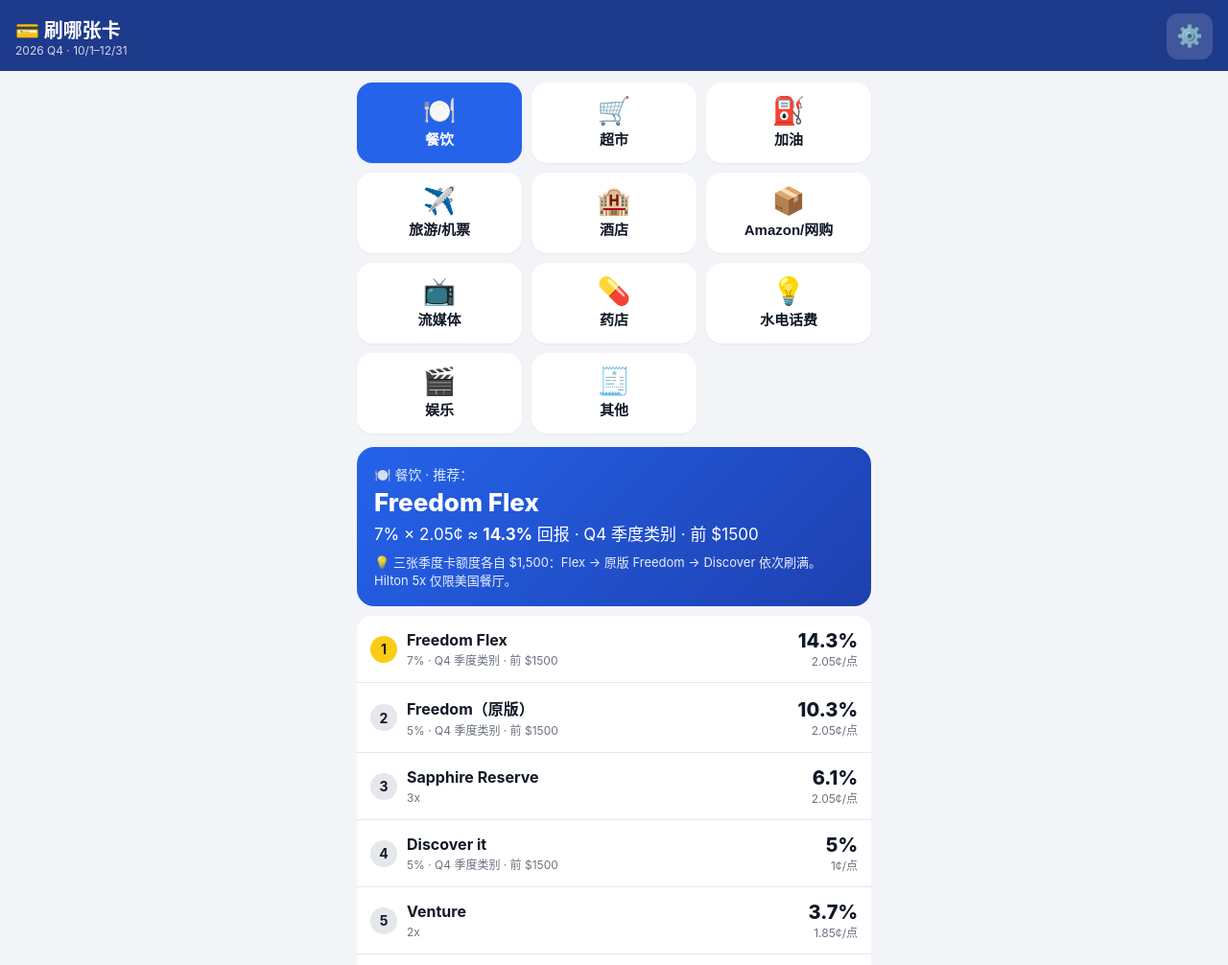
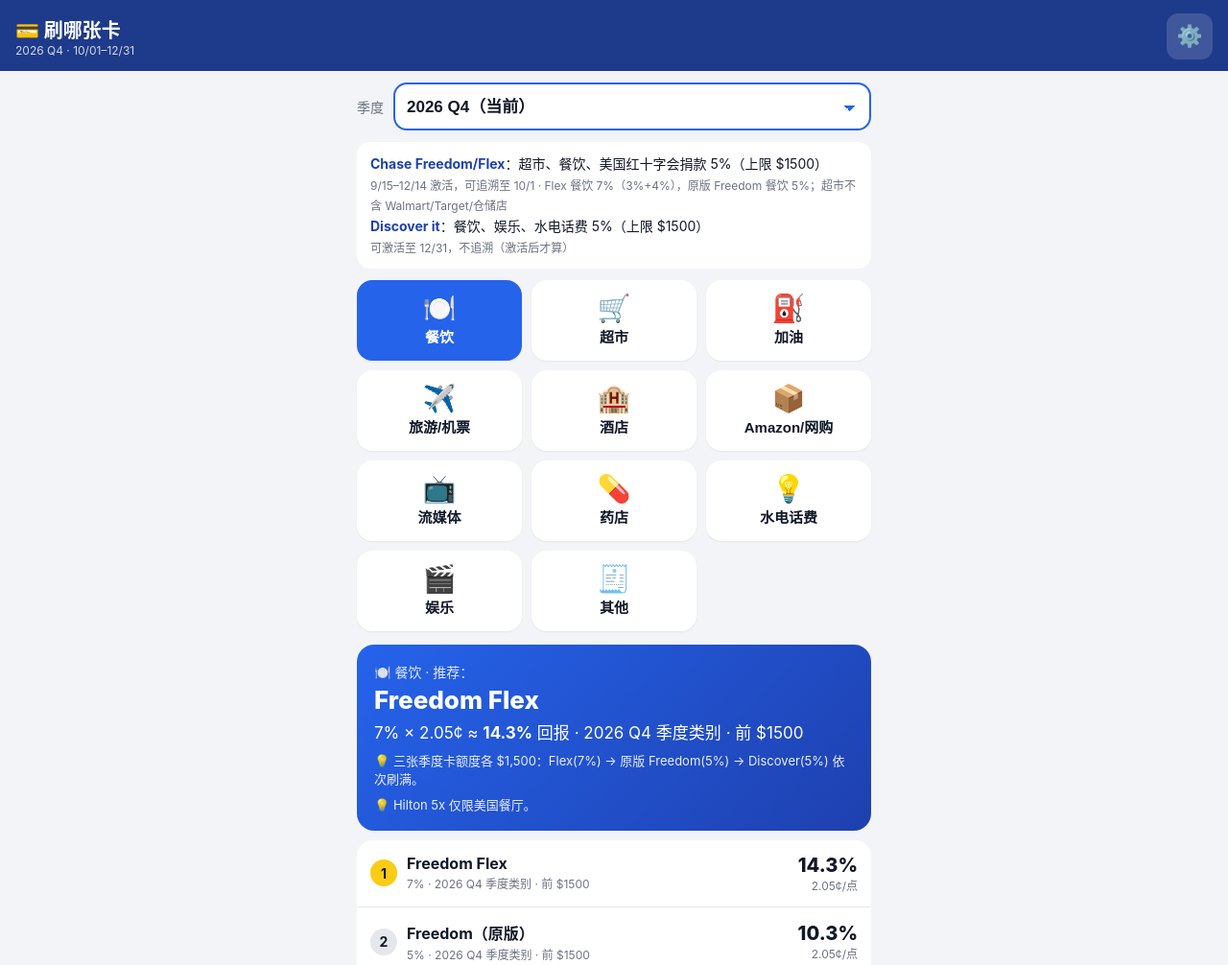
Before and after one commit to weizhanggrok/card-rewards, a plain HTML site: page index.html in a window 1280 px wide. Shown: the top 1006 px of the page at 96% size. Drawn offline with Linux system fonts and the light colour scheme.

Commit message:
Add quarter selector (2026 Q4, 2027 Q1, 2027 Q2 placeholder)

```diff
--- a/index.html
+++ b/index.html
@@ -52,6 +52,11 @@
 .tog{display:flex;align-items:center;justify-content:space-between;min-height:52px;border-top:1px solid var(--line);gap:10px;font-size:15px}
 .tog input{width:26px;height:26px;flex:none}
 .close{width:100%;margin-top:16px;background:var(--acc);color:#fff;border:0;font-weight:700}
+.qbar{display:flex;align-items:center;gap:10px;margin-bottom:12px}
+.qbar label{font-size:14px;color:var(--sub);flex:none}
+.qbar select{flex:1;min-height:50px;font-size:17px;font-weight:700;border:2px solid var(--acc);border-radius:14px;padding:0 12px;background:#fff;color:var(--ink);-webkit-appearance:none;appearance:none;background-image:linear-gradient(45deg,transparent 50%,#2563eb 50%),linear-gradient(135deg,#2563eb 50%,transparent 50%);background-position:calc(100% - 20px) 22px,calc(100% - 14px) 22px;background-size:6px 6px;background-repeat:no-repeat}
+.qinfo{background:#fff;border-radius:14px;padding:12px 14px;font-size:14px;line-height:1.55;margin-bottom:12px}
+.qinfo b{color:#1e40af}.qinfo .na{color:#92400e}
 .install{display:none;background:#fef3c7;color:#92400e;border-radius:12px;padding:10px 12px;font-size:13px;margin-bottom:12px}
 </style>
 </head>
@@ -59,19 +64,34 @@
 <header><h1>💳 刷哪张卡<small id="qlabel"></small></h1><button class="gear" id="gear" aria-label="设置">⚙️</button></header>
 <main>
   <div class="install" id="install"></div>
+  <div class="qbar"><label for="qsel">季度</label><select id="qsel" aria-label="选择季度"></select></div>
+  <div class="qinfo" id="qinfo"></div>
   <div class="tiles" id="tiles"></div>
   <div class="rec" id="rec"></div>
   <div class="list" id="list"></div>
-  <div class="foot">数据核查于 2026-10-11 · 以发卡行条款为准<br>Q4 激活：Chase 12/14 前（可追溯）· Discover 尽早（不追溯）</div>
+  <div class="foot">数据核查于 2026-10-12 · 以发卡行条款为准<br>季度类别未公布时仅按基础倍率计算</div>
 </main>
 <div class="sheet" id="sheet"><div class="panel" id="panel"></div></div>
 <script>
-/* ===== 季度数据（每季度改这里） ===== */
-const Q = {
-  label:"2026 Q4", start:"2026-10-01", end:"2026-12-31",
-  chase:{ cats:["dining","groceries"], add:4, cap:1500, by:"12/14", retro:true },      // + 红十字会捐款
-  discover:{ cats:["dining","entertainment","utilities"], rate:5, cap:1500, retro:false }
-};
+/* ===== 季度数据（新增季度：往 QUARTERS 里加一项；某卡类别未公布就写 null） =====
+ * chase:    cats=季度类别, add=在原倍率上加的百分点（Flex 餐饮 3+4=7）, cap=合并上限
+ * discover: cats=季度类别, rate=总倍率, retro=是否可追溯
+ * extra:    不在 11 个格子里的类别（只做展示）
+ */
+const QUARTERS = [
+  { id:"2026Q4", label:"2026 Q4", start:"2026-10-01", end:"2026-12-31",
+    chase:{ cats:["groceries","dining"], extra:"美国红十字会捐款", add:4, cap:1500,
+            activate:"9/15–12/14 激活，可追溯至 10/1", note:"Flex 餐饮 7%（3%+4%），原版 Freedom 餐饮 5%；超市不含 Walmart/Target/仓储店" },
+    discover:{ cats:["dining","entertainment","utilities"], rate:5, cap:1500, retro:false,
+            activate:"可激活至 12/31，不追溯（激活后才算）" },
+    tips:{ dining:"三张季度卡额度各 $1,500：Flex(7%) → 原版 Freedom(5%) → Discover(5%) 依次刷满。" } },
+  { id:"2027Q1", label:"2027 Q1", start:"2027-01-01", end:"2027-03-31",
+    chase:{ cats:["groceries","streaming"], add:4, cap:1500,
+            activate:"12/15/2026 起可激活（截止约 3/14/2027）", note:"超市不含 Walmart/Target；流媒体为 Chase 指定的热门服务（Netflix、Disney+、Hulu、Max、Spotify、YouTube Premium/TV、Apple Music 等）" },
+    discover:null,   // 截至 2026-10-12 Discover 尚未公布
+    tips:{} },
+  { id:"2027Q2", label:"2027 Q2", start:"2027-04-01", end:"2027-06-30", chase:null, discover:null, tips:{} }
+];
 const PRESETS = { tpg:{n:"TPG估值",UR:2.05,C1:1.85,HH:0.4}, mid:{n:"折中",UR:1.5,C1:1.5,HH:0.5}, cash:{n:"现金",UR:1,C1:1,HH:0.4} };
 const CATS = [
   ["dining","🍽️","餐饮"],["groceries","🛒","超市"],["gas","⛽","加油"],["flights","✈️","旅游/机票"],
@@ -79,13 +99,13 @@
   ["utilities","💡","水电话费"],["entertainment","🎬","娱乐"],["other","🧾","其他"]
 ];
 const TIPS = {
-  dining:"三张季度卡额度各自 $1,500：Flex → 原版 Freedom → Discover 依次刷满。Hilton 5x 仅限美国餐厅。",
+  dining:"Hilton 5x 仅限美国餐厅。",
   groceries:"Chase 超市不含 Walmart/Target/Costco 等仓储店。",
   gas:"实体店若能用 Samsung Wallet，可在设置中打开 → Samsung 卡 3%。",
   flights:"通过 Chase Travel 订用 CSR 8x 更高；邮轮/民宿/交通 CSR 只有 1x，用 Venture 2x。",
   hotels:"Chase Travel 订用 CSR 8x；Capital One Travel 订用 Venture 5x；希尔顿官网 Hilton 卡 7x（每点约 0.4¢）。",
-  amazon:"本季度无 Amazon 加成。", streaming:"2027 Q1 Chase 季度类别含流媒体。",
-  utilities:"先确认是否收刷卡手续费。Discover 不追溯，先激活。",
+  amazon:"本季度无 Amazon 加成。", streaming:"",
+  utilities:"先确认是否收刷卡手续费。",
   entertainment:"Capital One Entertainment 平台购票 Venture 5x。", other:"实体店能用 Samsung Wallet 时 Samsung 卡 3%。"
 };
 /* 卡片：r = 各类别总倍率；cur = 积分类型 */
@@ -101,22 +121,28 @@
 ];
 /* ===== 逻辑 ===== */
 const KEY="cardRewards.mobile.v1";
-const DEF={cat:"dining",preset:"tpg",pool:true,legacy:"freedom",actC:true,actD:true,wallet:false,owned:CARDS.map(c=>c.id)};
+const DEF={q:null,act:{},cat:"dining",preset:"tpg",pool:true,legacy:"freedom",wallet:false,owned:CARDS.map(c=>c.id)};
 let S; try{S=Object.assign({},DEF,JSON.parse(localStorage.getItem(KEY)||"{}"))}catch(e){S={...DEF}}
 const save=()=>{try{localStorage.setItem(KEY,JSON.stringify(S))}catch(e){}};
 const $=id=>document.getElementById(id);
 const f=n=>(Math.round(n*10)/10).toString();
-const today=new Date().toISOString().slice(0,10), inQ=today>=Q.start&&today<=Q.end;
-$("qlabel").textContent = inQ ? Q.label+" · 10/1–12/31" : "⚠️ 季度数据已过期，请更新";
+const today=new Date().toISOString().slice(0,10);
+const curQ = QUARTERS.find(q=>today>=q.start&&today<=q.end);
+const urlQ = new URLSearchParams(location.search).get("q");   // 例：?q=2027Q1
+if (urlQ && QUARTERS.some(q=>q.id===urlQ)) S.q = urlQ;
+let Q = QUARTERS.find(q=>q.id===S.q) || curQ || QUARTERS[QUARTERS.length-1];
+const qStatus = q => q===curQ ? "当前" : (today<q.start ? "未来" : "已过");
+const isAct = issuer => { const a=(S.act[Q.id]||{})[issuer]; return a===undefined ? true : a; };
+function setQ(id){ Q=QUARTERS.find(q=>q.id===id)||Q; S.q=Q.id; save(); render(); }
 
 function evalCard(c0,cat){
   let c=c0; if(c0.id==="freedom"&&S.legacy==="fu") c={...c0,n:c0.fu.n,base:c0.fu.base,r:c0.fu.r,q:null};
   let x = c.r[cat]!=null ? c.r[cat] : c.base, note="";
   if(c.id==="hilton"&&["dining","groceries","gas"].includes(cat)) note="仅限美国境内";
   const q=c.q&&Q[c.q];
-  if(q&&inQ&&q.cats.includes(cat)){
-    const act=c.q==="chase"?S.actC:S.actD, qx=q.rate||x+q.add;
-    if(act){x=qx; note=`Q4 季度类别 · 前 $${q.cap}`;} else note=`⚠️ 未激活（激活后 ${qx}%）`;
+  if(q&&q.cats.includes(cat)){
+    const act=isAct(c.q), qx=q.rate||x+q.add;
+    if(act){x=qx; note=`${Q.label} 季度类别 · 前 $${q.cap}`;} else note=`⚠️ 未激活（激活后 ${qx}%）`;
   }
   if(c.wallet&&S.wallet&&x<c.wallet&&cat!=="amazon"){x=c.wallet; note="用 Samsung Wallet 支付";}
   const P=PRESETS[S.preset]; let cents = c.cur==="CASH"?1 : P[c.cur];
@@ -124,7 +150,20 @@
   const unit = (c.cur==="CASH"||(c.cur==="UR"&&c.id!=="csr"))?"%":"x";
   return {n:c.n,x,unit,cents,pct:x*cents,note};
 }
+function renderQ(){
+  $("qsel").innerHTML=QUARTERS.map(q=>`<option value="${q.id}" ${q===Q?"selected":""}>${q.label}（${qStatus(q)}${q.chase||q.discover?"":" · 未公布"}）</option>`).join("");
+  $("qlabel").textContent = Q.label+" · "+Q.start.slice(5).replace("-","/")+"–"+Q.end.slice(5).replace("-","/")+(curQ?"":" · ⚠️ 请更新季度数据");
+  const nm=k=>(CATS.find(c=>c[0]===k)||[k,"",k])[2];
+  const line=(name,d)=> d
+    ? `<div><b>${name}</b>：${d.cats.map(nm).join("、")}${d.extra?"、"+d.extra:""} ${d.rate||5}%（上限 $${d.cap}）<br><span style="color:#6b7280;font-size:12px">${d.activate}${d.note?" · "+d.note:""}</span></div>`
+    : `<div class="na"><b>${name}</b>：该季度类别尚未公布，暂按基础倍率计算</div>`;
+  $("qinfo").innerHTML = (!Q.chase&&!Q.discover)
+    ? `<div class="na">📅 <b>${Q.label}</b> 该季度类别尚未公布。下方按各卡基础/常规倍率排序；公布后刷新页面即可获取更新。</div>`
+    : line("Chase Freedom/Flex",Q.chase)+line("Discover it",Q.discover)
+      +(qStatus(Q)==="未来"?`<div style="font-size:12px;color:#6b7280;margin-top:4px">未来季度默认按“已激活”计算，可在 ⚙️ 中调整。</div>`:"");
+}
 function render(){
+  renderQ();
   $("tiles").innerHTML=CATS.map(([k,e,n])=>`<button class="tile ${k===S.cat?"on":""}" data-k="${k}"><span>${e}</span>${n}</button>`).join("");
   const rows=CARDS.filter(c=>S.owned.includes(c.id)).map(c=>evalCard(c,S.cat)).sort((a,b)=>b.pct-a.pct);
   const cat=CATS.find(c=>c[0]===S.cat);
@@ -132,7 +171,7 @@
   const t=rows[0];
   $("rec").innerHTML=`<div class="lab">${cat[1]} ${cat[2]} · 推荐：</div><div class="name">${t.n}</div>
     <div class="rate">${f(t.x)}${t.unit}${t.unit==="x"||t.cents!==1?` × ${t.cents}¢`:""} ≈ <b>${f(t.pct)}%</b> 回报${t.note?` · ${t.note}`:""}</div>
-    ${TIPS[S.cat]?`<div class="tip">💡 ${TIPS[S.cat]}</div>`:""}`;
+    ${[Q.tips&&Q.tips[S.cat],TIPS[S.cat]].filter(Boolean).map(x=>`<div class="tip">💡 ${x}</div>`).join("")}`;
   $("list").innerHTML=rows.map((r,i)=>`<div class="item"><div class="n">${i+1}</div><div class="mid"><b>${r.n}</b><i class="${r.note.startsWith("⚠️")?"warn":""}">${f(r.x)}${r.unit}${r.note?" · "+r.note:""}</i></div><div class="pct">${f(r.pct)}%<small>${r.cents}¢/点</small></div></div>`).join("");
 }
 function settings(){
@@ -141,11 +180,12 @@
   $("panel").innerHTML=`<h2>设置</h2>
     <h3>积分估值（UR / Capital One / Hilton）</h3>${seg("preset",Object.entries(PRESETS).map(([k,p])=>[k,`${p.n}<br><small>${p.UR}/${p.C1}/${p.HH}¢</small>`]))}
     <h3>原版 Chase Freedom 状态</h3>${seg("legacy",[["freedom","仍是原版（季度5%）"],["fu","已转 Unlimited"]])}
-    <h3>开关</h3>${tog("actC","已激活 Chase Q4 类别")}${tog("actD","已激活 Discover Q4 类别")}${tog("wallet","能用 Samsung Wallet 支付")}${tog("pool","Freedom 积分并入 CSR（按 UR 估值）")}
+    <h3>开关</h3>${Q.chase?`<label class="tog">已激活 Chase ${Q.label} 类别<input type="checkbox" data-act="chase" ${isAct("chase")?"checked":""}></label>`:""}${Q.discover?`<label class="tog">已激活 Discover ${Q.label} 类别<input type="checkbox" data-act="discover" ${isAct("discover")?"checked":""}></label>`:""}${tog("wallet","能用 Samsung Wallet 支付")}${tog("pool","Freedom 积分并入 CSR（按 UR 估值）")}
     <h3>我持有的卡</h3>${CARDS.map(c=>`<label class="tog">${c.n}<input type="checkbox" data-own="${c.id}" ${S.owned.includes(c.id)?"checked":""}></label>`).join("")}
     <button class="close" id="closeBtn">完成</button>`;
 }
 $("tiles").addEventListener("click",e=>{const b=e.target.closest(".tile");if(b){S.cat=b.dataset.k;save();render();$("rec").scrollIntoView({behavior:"smooth",block:"start"});}});
+$("qsel").addEventListener("change",e=>setQ(e.target.value));
 $("gear").onclick=()=>{settings();$("sheet").classList.add("on");};
 $("sheet").addEventListener("click",e=>{
   if(e.target.id==="sheet"||e.target.id==="closeBtn"){$("sheet").classList.remove("on");return;}
@@ -153,6 +193,7 @@
 });
 $("sheet").addEventListener("change",e=>{const t=e.target;
   if(t.dataset.tog){S[t.dataset.tog]=t.checked;}
+  if(t.dataset.act){S.act[Q.id]=Object.assign({},S.act[Q.id],{[t.dataset.act]:t.checked});}
   if(t.dataset.own){S.owned=t.checked?[...new Set([...S.owned,t.dataset.own])]:S.owned.filter(x=>x!==t.dataset.own);}
   save();render();});
 /* PWA：用页面绝对地址生成 manifest，便于“添加到主屏幕” */
```
Also changed, not shown: 1 other file.
